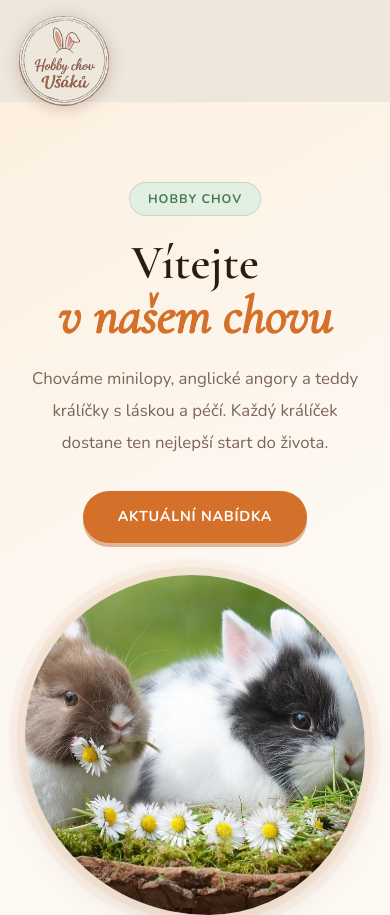
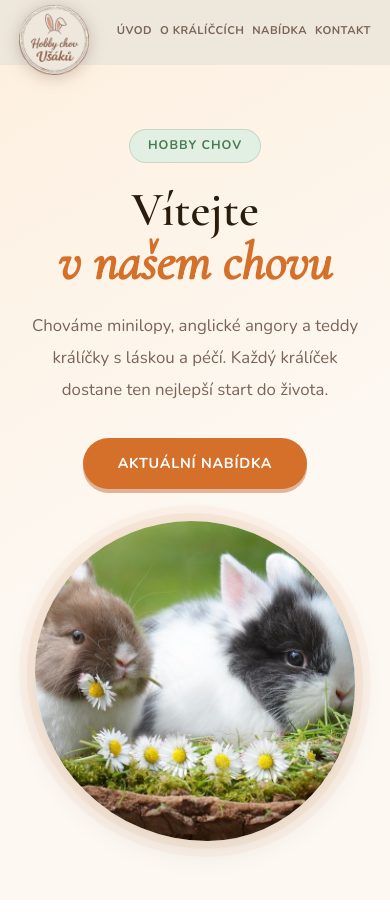
Before and after one commit to gropa76/chovusaku-web, a plain HTML site: page index.html in a window 390 px wide. Shown: the top 915 px of the page. Drawn offline with nearby package versions, Linux system fonts and the light colour scheme.

Commit message:
Update style.css

```diff
--- a/style.css
+++ b/style.css
@@ -164,16 +164,19 @@ section > .obal { padding-left: calc(var(--pruh) + 2rem); }
   .kontakt__mrize { grid-template-columns: 1fr; }
 }
 @media (max-width: 768px) {
-  .navigace { padding: 1rem 1.2rem; }
-  .navigace__odkazy { gap: 1rem; }
-  .navigace__odkazy a { font-size: .8rem; }
-  .uvod { flex-direction: column; text-align: center; padding: 5rem 1.5rem 3rem calc(var(--pruh) + 1.5rem); min-height: auto; gap: 2rem; }
+  .navigace { padding: .3rem 1.2rem; overflow: visible; }
+  .navigace__logo-obrazek { height: 70px; margin-bottom: -15px; }
+  .navigace__odkazy { gap: .8rem; }
+  .navigace__odkazy a { font-size: .75rem; }
+  .uvod { flex-direction: column; text-align: center; padding: 4rem 1.5rem 3rem 1.5rem; min-height: auto; gap: 2rem; }
   .uvod__popis { margin: 0 auto 2rem; }
-  .uvod__foto { width: 100%; max-width: 340px; height: 340px; }
+  .uvod__foto { width: 100%; max-width: 320px; height: 320px; }
   .info-ramecek__seznam { grid-template-columns: 1fr; }
   .bocni-pruh { display: none; }
   .uvod, .informace, .nabidka, .kontakt { padding-left: 1.5rem; }
+  section > .obal { padding-left: 1.5rem; }
 }
 @media (max-width: 480px) {
-  .navigace__odkazy { display: none; }
+  .navigace__odkazy { display: flex; flex-wrap: wrap; gap: .5rem; justify-content: flex-end; }
+  .navigace__odkazy a { font-size: .7rem; }
 }
```
